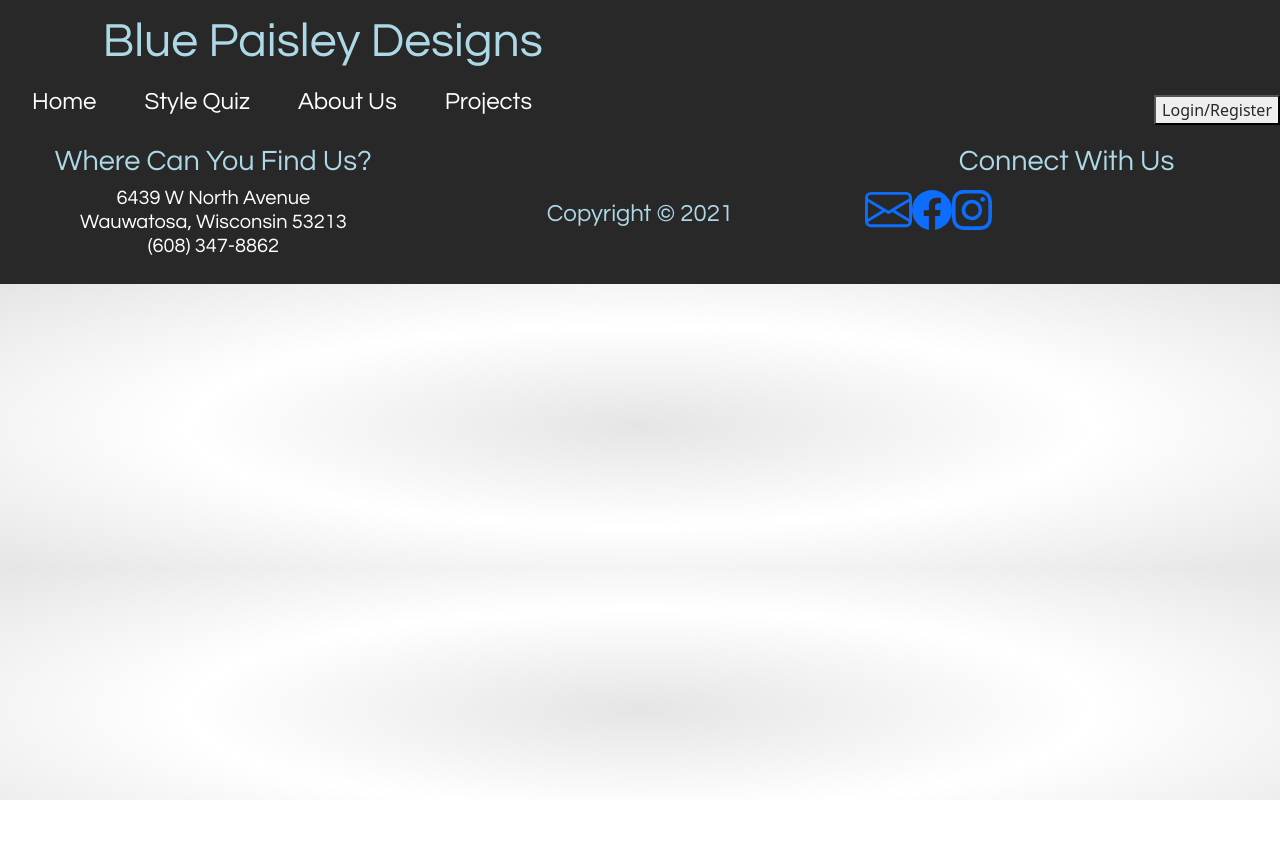
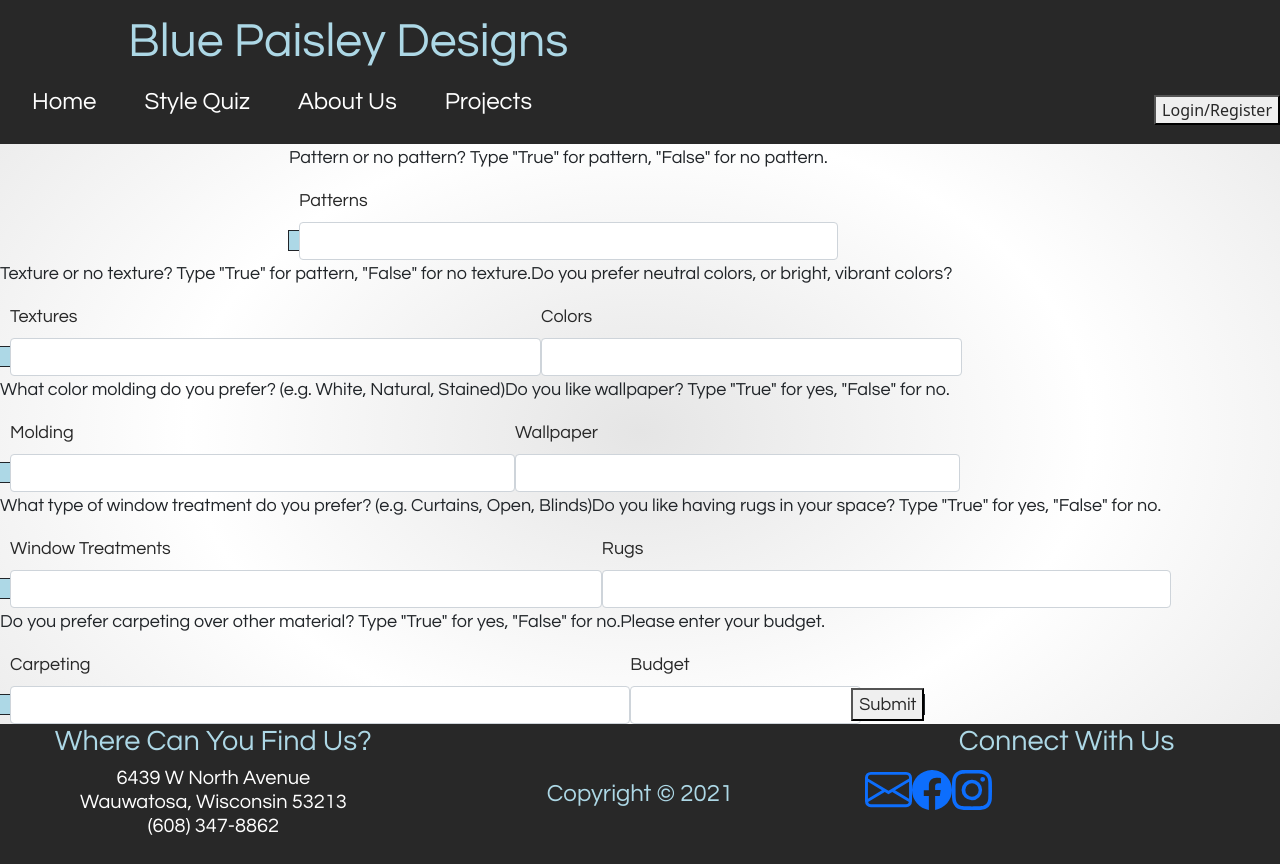
Before and after one commit to TKanter92/Capstone-React, a React (Create React App) app in the folder capstone-react/: page /stylequiz in a window 1280 px wide. Before the commit this address led to /not-found. Before the commit the page ends 800 px from the top, so only its background shows below. Built offline with nearby package versions, Linux system fonts and the light colour scheme; no server answers.

Commit message:
created style quiz component and created a form to implement, troubleshooting JWT authorization for login. getting a message back stating that my function for authenticating their credentials is not valid

```diff
--- a/capstone-react/src/App.js
+++ b/capstone-react/src/App.js
@@ -10,19 +10,23 @@ import HomePage from './components/HomePage/HomePage';
 import jwtDecode from "jwt-decode";
 import { Redirect } from 'react-router';
 import "bootstrap/dist/css/bootstrap.min.css";
-// import StyleQuiz from './components/StyleQuiz/StyleQuiz';
+import StyleQuiz from './components/StyleQuiz/StyleQuiz';
+// import Projects from './components/PastProjects/Projects';
 
 class App extends Component {
     state = {
-        user: undefined
+        user: undefined,
+        questionnaire: []
     };
 
     componentDidMount() {
         const jwt = localStorage.getItem("token");
+        this.getQuestionnaire();
         try {
             const user = jwtDecode(jwt);
             this.setState ({
-                user: user
+                user: user,
+                questionnaire: this.state.questionnaire
             });
         }
         catch (error) {
@@ -33,7 +37,6 @@ class App extends Component {
     getCredentials = async (credentials) => {
         try {
             let response = await axios.post("http://127.0.0.1:8000/api/auth/login/", credentials);
-            console.log(response);
             this.setState({
                 user: response.data.token
             });
@@ -44,6 +47,18 @@ class App extends Component {
             console.log("Unsuccessful Login");
         }
     };
+
+    submitQuestionnaire = async (questionnaire) => {
+        await axios.post('http://127.0.0.1:8000/api/questionnaire/', questionnaire)
+        this.getQuestionnaire();
+    }
+
+    getQuestionnaire = async () => {
+        let response = await axios.get('http://127.0.0.1:8000/api/questionnaire/');
+        this.setState({
+            questionnaire: response.data
+        });
+    }
 
     logoutUser = (event) => {
         localStorage.removeItem("token");
@@ -78,10 +93,11 @@ class App extends Component {
                         }}
                         />
                         <Route path='/register' component={Register} />
+                        {/* <Route path='/projects' component={Projects} /> */}
                         <Route path='/login' component={Login} />
                         <Route path='/logout' component={Login} />
                         <Route path='/designers' component={AboutUs} />
-                        {/* <Route path='/stylequiz' component={StyleQuiz} /> */}
+                        <Route path='/stylequiz' component={StyleQuiz} />
                         <Redirect to="/not-found" />
                     </Switch>
                 <Footer />
--- a/capstone-react/src/components/HomePage/HomePage.css
+++ b/capstone-react/src/components/HomePage/HomePage.css
@@ -1,15 +1,15 @@
 h1{
     text-align: center;
-    padding: 3%;
+    padding: 5%;
     font-family: 'Questrial', sans-serif;
     font-size: 3.0em;
 }
 
 
 figcaption {
-    position: absolute;
-    bottom: 35rem;
-    margin: 0 50rem;
+    position: relative;
+    bottom: 40rem;
+    margin-bottom: 10px;
     color: black;
     font-family: 'Questrial', sans-serif;
     font-size: 4.0em;
--- a/capstone-react/src/components/Login/Login.css
+++ b/capstone-react/src/components/Login/Login.css
@@ -22,4 +22,5 @@ button {
 
 input {
     align-content: flex-end;
+    margin-left: 10px;
 }
--- a/capstone-react/src/components/Navbar/Button.jsx
+++ b/capstone-react/src/components/Navbar/Button.jsx
@@ -40,7 +40,7 @@ class Button extends Component {
         } else {
             return(
                 <div className="logout-button">
-                    <Link to='/login'>
+                    <Link to='/'>
                         <button className="logout" onClick={this.logoutUser}>
                             Logout
                         </button>
--- /dev/null
+++ b/capstone-react/src/components/PastProjects/Projects.jsx
@@ -0,0 +1,26 @@
+import React from 'react';
+import './Projects.css';
+
+function Projects() {
+    return(
+        <React.Fragment>
+            <table className="projects-table">
+                <tbody>
+                    <tr>
+                        <td>
+                            <img src="" alt="project" />
+                        </td>
+                        <td>
+                            <img src="" alt="project" />
+                        </td>
+                        <td>
+                            <img src="" alt="project" />
+                        </td>
+                    </tr>
+                </tbody>
+            </table>
+        </React.Fragment>
+    )
+}
+
+export default Projects;
--- a/capstone-react/src/components/StyleQuiz/StyleQuiz.jsx
+++ b/capstone-react/src/components/StyleQuiz/StyleQuiz.jsx
@@ -6,8 +6,15 @@ class StyleQuiz extends Component {
     constructor(props) {
         super(props);
         this.state = {
-            style: "",
-            questionnaire: [],
+            patterns: false,
+            textures: false,
+            colors: '',
+            molding: '',
+            wallpaper: false,
+            windowTreatments: '',
+            rugs: false,
+            carpeting: false,
+            budget: 0
         }
     }
 
@@ -17,16 +24,65 @@ class StyleQuiz extends Component {
         })
     };
 
-    handleSubmit = (event) => {
+    handleSubmit = async (event) => {
         event.preventDefault();
-        this.getStyleInfo();
-        this.setState({
-            style: ""
-        });
-
+        this.props.submitQuestionnaire(this.state)
     }
 
-
+    render() {
+        return(
+            <form onSubmit={this.handleSubmit}>
+                <div className="md-3">
+                    <p>Pattern or no pattern? Type "True" for pattern, "False" for no pattern.</p>
+                    <label for="patterns" className="form-label">Patterns</label>
+                    <input onChange={this.handleChange} type="text" className="form-control" name="patterns" />
+                </div>
+                <div className="md-3">
+                    <p>Texture or no texture? Type "True" for pattern, "False" for no texture.</p>
+                    <label for="textures" className="form-label">Textures</label>
+                    <input onChange={this.handleChange} type="text" className="form-control" name="textures" />
+                </div>
+                <div className="md-3">
+                    <p>Do you prefer neutral colors, or bright, vibrant colors?</p>
+                    <label for="colors" className="form-label">Colors</label>
+                    <input onChange={this.handleChange} type="text" className="form-control" name="colors" />
+                </div>
+                <div className="md-3">
+                    <p>What color molding do you prefer? (e.g. White, Natural, Stained)</p>
+                    <label for="molding" className="form-label">Molding</label>
+                    <input onChange={this.handleChange} type="text" className="form-control" name="molding" />
+                </div>
+                <div className="md-3">
+                    <p>Do you like wallpaper? Type "True" for yes, "False" for no.</p>
+                    <label for="wallpaper" className="form-label">Wallpaper</label>
+                    <input onChange={this.handleChange} type="text" className="form-control" name="wallpaper" />
+                </div>
+                <div className="md-3">
+                    <p>What type of window treatment do you prefer? (e.g. Curtains, Open, Blinds)</p>
+                    <label for="window_treatments" className="form-label">Window Treatments</label>
+                    <input onChange={this.handleChange} type="text" className="form-control" name="windowTreatments" />
+                </div>
+                <div className="md-3">
+                    <p>Do you like having rugs in your space? Type "True" for yes, "False" for no.</p>
+                    <label for="rugs" className="form-label">Rugs</label>
+                    <input onChange={this.handleChange} type="text" className="form-control" name="rugs" />
+                </div>
+                <div className="md-3">
+                    <p>Do you prefer carpeting over other material? Type "True" for yes, "False" for no.</p>
+                    <label for="carpeting" className="form-label">Carpeting</label>
+                    <input onChange={this.handleChange} type="text" className="form-control" name="carpeting" />
+                </div>
+                <div className="md-3">
+                    <p>Please enter your budget.</p>
+                    <label for="budget" className="form-label">Budget</label>
+                    <input onChange={this.handleChange} type="number" className="form-control" name="budget" />
+                </div>
+                <button type="submit">
+                    Submit
+                </button>
+            </form>
+        );
+    }
 }
 
 export default StyleQuiz;
```
Also changed, not shown: capstone-react/src/components/PastProjects/Projects.css (added).
